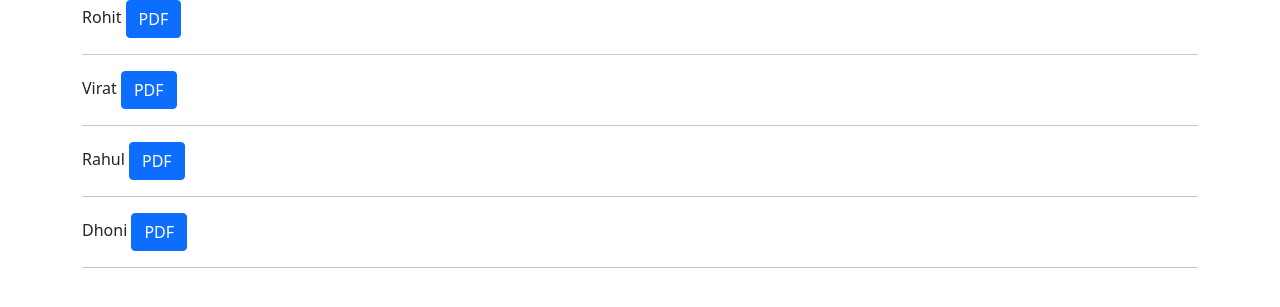
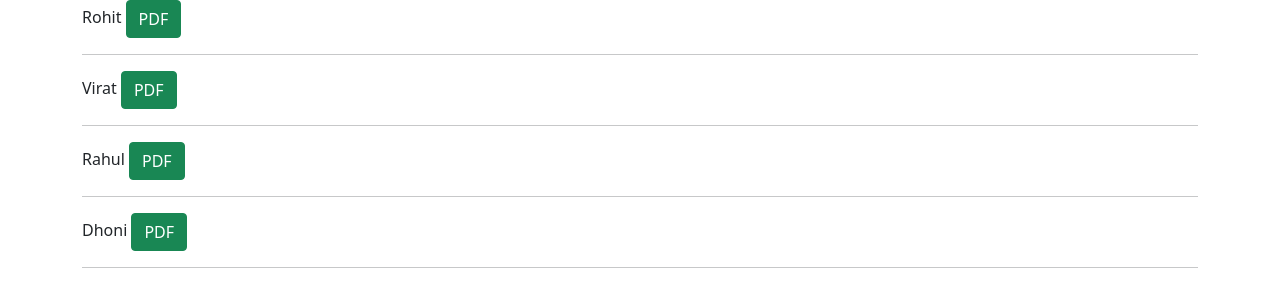
Before and after one commit to jigneshbhimani/Django_PDF, a Django app: page / in a window 1280 px wide. Shown: the top 307 px of the page. Run offline with Django 3.2, Linux system fonts and the light colour scheme; data comes from the database, SQL or seed files in the repository.

Commit message:
Update main.html

```diff
--- a/pdf_app/templates/pdf_app/main.html
+++ b/pdf_app/templates/pdf_app/main.html
@@ -7,7 +7,7 @@ customers
 {% block content %}
     {% for customer in object_list %}
         {{customer}}
-        <a href="{% url 'pdf_app:customer-pdf-view' customer.pk %}"><button class="btn btn-primary">PDF</button></a>
+        <a href="{% url 'pdf_app:customer-pdf-view' customer.pk %}"><button class="btn btn-success">PDF</button></a>
         <br>
         <hr>
     {% endfor %}
```
